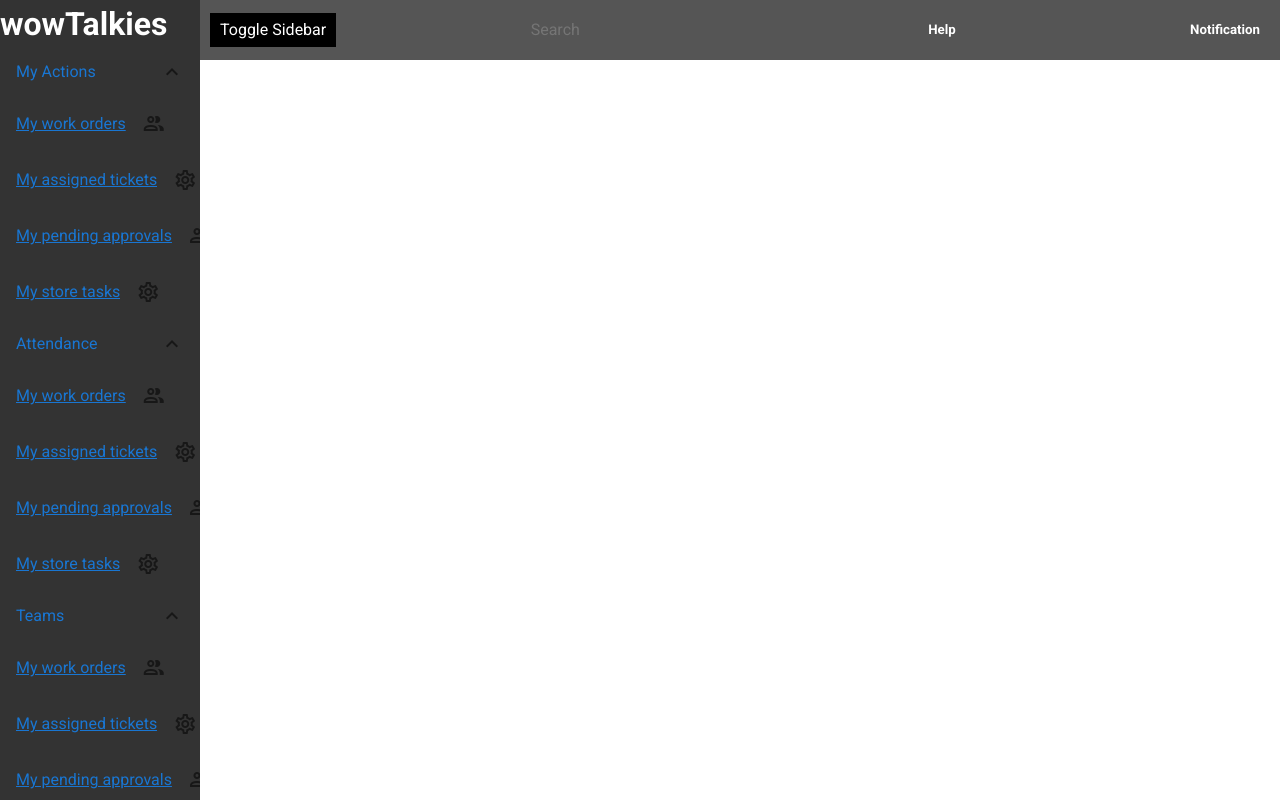
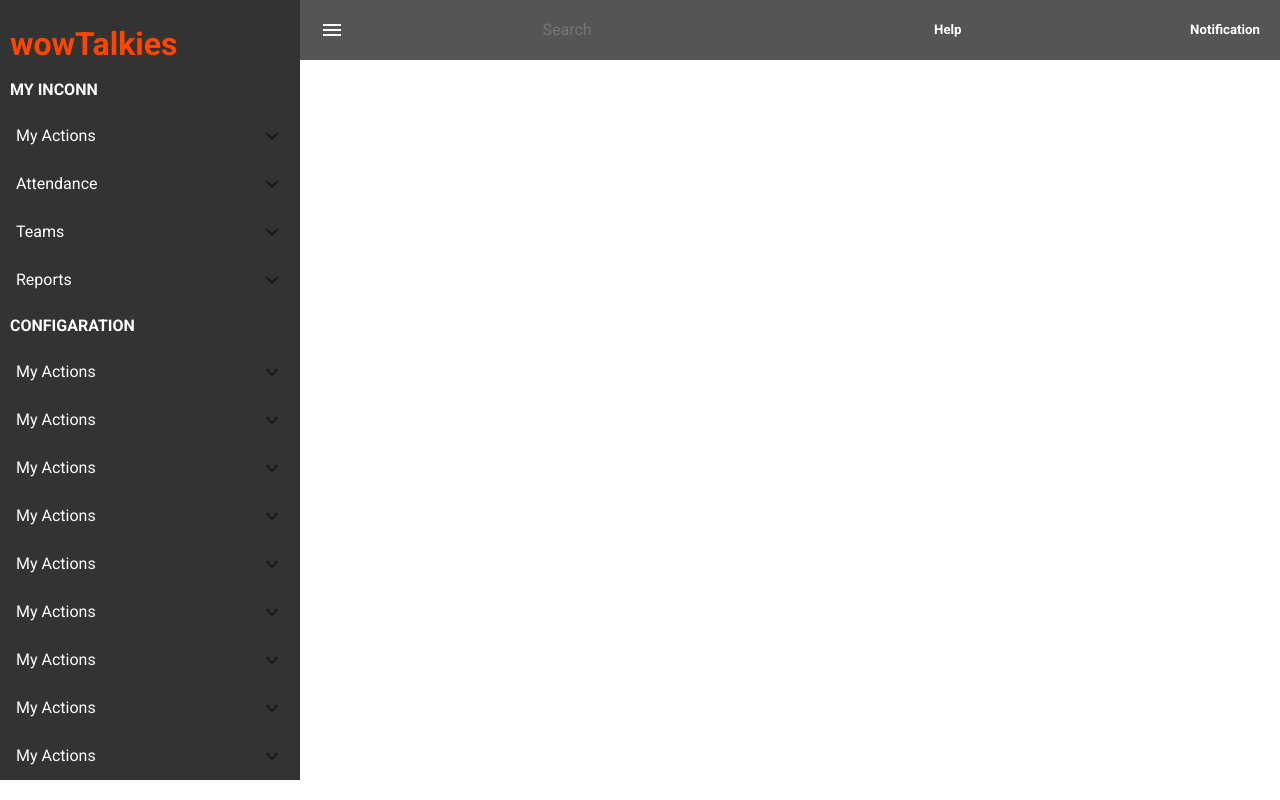
Before and after one commit to sivasethusaravanans/vue, a Vue app: page / in a window 1280 px wide. Shown: the top 800 px of the page. Built offline with nearby package versions, Linux system fonts and the light colour scheme.

Commit message:
4th commit

```diff
--- a/src/App.vue
+++ b/src/App.vue
@@ -1,4 +1,4 @@
-<template>
+<template theme="white">
   <v-app>
     <!-- <NavBar1 />
     <MainContent /> -->
--- a/src/components/sidebar.vue
+++ b/src/components/sidebar.vue
@@ -6,19 +6,109 @@
     <div :class="{ 'sidebar-closed': isSidebarClosed }" class="sidebar">
       <!-- Your sidebar content goes here -->
       <div>
-        <h1>wowTalkies</h1>
+        <h1 class="heading">wowTalkies</h1>
+        <h4 class="ndheading">MY INCONN</h4>
       </div>
       <div>
         <div>
           <div>
-            <v-list-group :value="true">
+            <v-list-group :value="false" class="my-actions-group"     append-icon-color="red">
               <template v-slot:activator>
-                <v-list-item-title>My Actions</v-list-item-title>
+              <v-list-item-title class="custom-list-item"  style="color: white;">My Actions</v-list-item-title>
               </template>
 
               <v-list-item v-for="([title, icon, route], i) in MyActions" :key="i" link>
                 <router-link :to="route">
-                  <v-list-item-title v-text="title"></v-list-item-title>
+                  <v-list-item-title v-text="title" style="color: white;"></v-list-item-title>
+                </router-link>
+                <v-list-item-icon>
+                  <v-icon v-text="icon" style="color: white;"></v-icon>
+                </v-list-item-icon>
+              </v-list-item>
+            </v-list-group>
+
+            <v-list-group :value="false">
+              <template v-slot:activator>
+                <v-list-item-title style="color: white;">Attendance</v-list-item-title>
+              </template>
+
+              <v-list-item v-for="([title, icon, route], i) in MyActions" :key="i" link>
+                <router-link :to="route">
+                  <v-list-item-title v-text="title" style="color: white;"></v-list-item-title>
+                </router-link>
+                <v-list-item-icon>
+                  <v-icon v-text="icon" style="color: white;"></v-icon>
+                </v-list-item-icon>
+              </v-list-item>
+            </v-list-group>
+
+            <v-list-group :value="false">
+              <template v-slot:activator>
+                <v-list-item-title style="color: white;">Teams</v-list-item-title>
+              </template>
+
+              <v-list-item v-for="([title, icon, route], i) in MyActions" :key="i" link>
+                <router-link :to="route">
+                  <v-list-item-title v-text="title" style="color: white;"></v-list-item-title>
+                </router-link>
+                <v-list-item-icon>
+                  <v-icon v-text="icon" style="color: white;"></v-icon>
+                </v-list-item-icon>
+              </v-list-item>
+            </v-list-group>
+
+            <v-list-group :value="false">
+              <template v-slot:activator>
+                <v-list-item-title style="color: white;">Reports</v-list-item-title>
+              </template>
+
+              <v-list-item v-for="([title, icon, route], i) in MyActions" :key="i" link>
+                <router-link :to="route">
+                  <v-list-item-title v-text="title" style="color: white;"></v-list-item-title>
+                </router-link>
+                <v-list-item-icon>
+                  <v-icon v-text="icon" style="color: white;"></v-icon>
+                </v-list-item-icon>
+              </v-list-item>
+            </v-list-group>
+<h4>CONFIGARATION</h4>
+            <v-list-group :value="false">
+              <template v-slot:activator>
+                <v-list-item-title style="color: white;">My Actions</v-list-item-title>
+              </template>
+
+              <v-list-item v-for="([title, icon, route], i) in MyActions" :key="i" link>
+                <router-link :to="route">
+                  <v-list-item-title v-text="title" style="color: white;"></v-list-item-title>
+                </router-link>
+                <v-list-item-icon>
+                  <v-icon v-text="icon" style="color: white;"></v-icon>
+                </v-list-item-icon>
+              </v-list-item>
+            </v-list-group>
+            <v-list-group :value="false">
+              <template v-slot:activator>
+                <v-list-item-title style="color: white;">My Actions</v-list-item-title>
+              </template>
+
+              <v-list-item v-for="([title, icon, route], i) in MyActions" :key="i" link>
+                <router-link :to="route">
+                  <v-list-item-title v-text="title" style="color: white;"></v-list-item-title>
+                </router-link>
+                <v-list-item-icon>
+                  <v-icon v-text="icon" style="color: white;"></v-icon>
+                </v-list-item-icon>
+              </v-list-item>
+            </v-list-group>
+
+            <v-list-group :value="false">
+              <template v-slot:activator>
+                <v-list-item-title style="color: white;">My Actions</v-list-item-title>
+              </template>
+
+              <v-list-item v-for="([title, icon, route], i) in MyActions" :key="i" link>
+                <router-link :to="route">
+                  <v-list-item-title v-text="title" style="color: white;"></v-list-item-title>
                 </router-link>
                 <v-list-item-icon>
                   <v-icon v-text="icon"></v-icon>
@@ -26,14 +116,14 @@
               </v-list-item>
             </v-list-group>
 
-            <v-list-group :value="true">
+            <v-list-group :value="false">
               <template v-slot:activator>
-                <v-list-item-title>Attendance</v-list-item-title>
+                <v-list-item-title style="color: white;">My Actions</v-list-item-title>
               </template>
 
               <v-list-item v-for="([title, icon, route], i) in MyActions" :key="i" link>
                 <router-link :to="route">
-                  <v-list-item-title v-text="title"></v-list-item-title>
+                  <v-list-item-title v-text="title" style="color: white;"></v-list-item-title>
                 </router-link>
                 <v-list-item-icon>
                   <v-icon v-text="icon"></v-icon>
@@ -41,14 +131,14 @@
               </v-list-item>
             </v-list-group>
 
-            <v-list-group :value="true">
+            <v-list-group :value="false">
               <template v-slot:activator>
-                <v-list-item-title>Teams</v-list-item-title>
+                <v-list-item-title style="color: white;">My Actions</v-list-item-title>
               </template>
 
               <v-list-item v-for="([title, icon, route], i) in MyActions" :key="i" link>
                 <router-link :to="route">
-                  <v-list-item-title v-text="title"></v-list-item-title>
+                  <v-list-item-title v-text="title" style="color: white;"></v-list-item-title>
                 </router-link>
                 <v-list-item-icon>
                   <v-icon v-text="icon"></v-icon>
@@ -56,14 +146,14 @@
               </v-list-item>
             </v-list-group>
 
-            <v-list-group :value="true">
+            <v-list-group :value="false">
               <template v-slot:activator>
-                <v-list-item-title>Reports</v-list-item-title>
+                <v-list-item-title style="color: white;">My Actions</v-list-item-title>
               </template>
 
               <v-list-item v-for="([title, icon, route], i) in MyActions" :key="i" link>
                 <router-link :to="route">
-                  <v-list-item-title v-text="title"></v-list-item-title>
+                  <v-list-item-title v-text="title" style="color: white;"></v-list-item-title>
                 </router-link>
                 <v-list-item-icon>
                   <v-icon v-text="icon"></v-icon>
@@ -71,17 +161,47 @@
               </v-list-item>
             </v-list-group>
 
-            <v-list-group :value="true">
+            <v-list-group :value="false">
               <template v-slot:activator>
-                <v-list-item-title>My Actions</v-list-item-title>
+                <v-list-item-title style="color: white;">My Actions</v-list-item-title>
               </template>
 
               <v-list-item v-for="([title, icon, route], i) in MyActions" :key="i" link>
                 <router-link :to="route">
-                  <v-list-item-title v-text="title"></v-list-item-title>
+                  <v-list-item-title v-text="title" style="color: white;"></v-list-item-title>
                 </router-link>
                 <v-list-item-icon>
                   <v-icon v-text="icon"></v-icon>
+                </v-list-item-icon>
+              </v-list-item>
+            </v-list-group>
+
+            <v-list-group :value="false">
+              <template v-slot:activator>
+                <v-list-item-title style="color: white;">My Actions</v-list-item-title>
+              </template>
+
+              <v-list-item v-for="([title, icon, route], i) in MyActions" :key="i" link>
+                <router-link :to="route">
+                  <v-list-item-title v-text="title" style="color: white;"></v-list-item-title>
+                </router-link>
+                <v-list-item-icon>
+                  <v-icon v-text="icon"></v-icon>
+                </v-list-item-icon>
+              </v-list-item>
+            </v-list-group>
+
+            <v-list-group :value="false">
+              <template v-slot:activator>
+                <v-list-item-title style="color: white;">My Actions</v-list-item-title>
+              </template>
+
+              <v-list-item v-for="([title, icon, route], i) in MyActions" :key="i" link>
+                <router-link :to="route">
+                  <v-list-item-title v-text="title" style="color: white;"></v-list-item-title>
+                </router-link>
+                <v-list-item-icon>
+                  <v-icon v-text="icon" style="color: white;"></v-icon>
                 </v-list-item-icon>
               </v-list-item>
             </v-list-group>
@@ -95,7 +215,9 @@
       <!-- Appbar -->
       <div class="appbar">
         <!-- Your appbar content goes here -->
-        <button @click="toggleSidebar">Toggle Sidebar</button>
+        <button @click="toggleSidebar" >
+    <v-icon color="white">mdi-menu</v-icon> <!-- Replace "mdi-menu" with your desired MDI icon -->
+  </button>
 
         <input v-model="searchQuery" placeholder="Search" @input="performSearch" />
 
@@ -109,9 +231,9 @@
     </div>
   </div>
 </template>
-
+<script src="https://cdn.jsdelivr.net/npm/vue@2"></script>
 <script>
-export default {
+ export default {
   name: "YourComponent",
 
   data: () => ({
@@ -221,65 +343,64 @@ export default {
 };
 </script>
 
-<style>
+<style scoped>
 #app {
   display: flex;
 }
 
+.append-icon {
+  color: white !important;
+}
+.v-list-item-title {
+  color: white;
+}
+.my-actions-group{
+icon-color:white;
+  color: white !important;
+}
+/* Customize the active link style */
+.router-link-active {
+  text-decoration: none;
+}
+.ndheading{
+  padding-left: 10px;
+  padding-bottom:10px ;
+}
+.heading {
+  color: orangered;
+  padding-left: 10px;
+  padding-top: 20px;
+}
+.custom-list-item {
+  color: white !important;
+  icon-color: white
+}
+
 .sidebar {
-  width: 200px;
+  width: 300px;
   background-color: #333;
   color: white;
-  display: inline-block; /* Display links in a single line */
-  /* transition: width 0.3s ease, visibility 0.3s ease;  */
-  /* Add transition for visibility */
+  display: inline-block;
 }
-.custom-card {
-  background-color: black;
-  /* Add any other styles you want for the custom card */
+.v-list-group__header__icon--clickable {
+  color: white !important;
+}
+.my-actions-group .v-list-group__header .v-icon {
+  color: white !important;
+}
+
+h4{
+  padding: 10px;
 }
 h5 {
   padding: 20px;
 }
-.black-text {
-  color: black !important;
+h1{
+  padding-left: 10px;
 }
-
-.black-background {
-  background-color: black !important;
-}
-.sidebar router-link {
-  display: block; /* Display links as block-level elements (one below the other) */
-  margin-bottom: 10px; /* Add bottom margin to space out the links */
-  color: white;
-  text-decoration: none;
-  font-weight: bold;
-  height: 100%;
-}
-
-.sidebar router-link:hover {
-  text-decoration: underline; /* Underline the link on hover */
-}
-.sidebar-closed {
-  width: 0;
-  visibility: hidden;
-  overflow: hidden;
-  display: none; /* Hide the sidebar completely */
-}
-
-.main-content {
-  flex: 1;
-  transition: margin-left 0.3s ease; /* Add a transition effect for a smoother animation */
-}
-
-.full-width {
-  margin-left: 0;
-}
-
 .appbar {
   background-color: #555;
   color: white;
-
   justify-content: space-between;
   display: flex;
   align-items: center;
@@ -290,9 +411,8 @@ h5 {
   flex: 1;
 }
 
-/* Add styling for the toggle button */
 .appbar button {
-  background-color: black;
+  background-color: transparent;
   color: white;
   padding: 5px 10px;
   cursor: pointer;
@@ -300,6 +420,42 @@ h5 {
   outline: none;
   margin-left: 10px;
 }
+
+/* Add styling for the toggle button */
+.appbar button:hover {
+  text-decoration: underline;
+}
+
+.main-content {
+  flex: 1;
+  transition: margin-left 0.3s ease;
+}
+
+.full-width {
+  margin-left: 0;
+}
+
+.sidebar router-link {
+  display: block;
+  margin-bottom: 10px;
+  color: white;
+  text-decoration: none;
+  font-weight: bold;
+  height: 100%;
+}
+
+/* Remove underline on hover for router-link */
+.sidebar router-link:hover {
+  text-decoration: none;
+}
+
+.sidebar-closed {
+  width: 0;
+  visibility: hidden;
+  overflow: hidden;
+  display: none;
+}
+
 .mx-auto {
   background-color: black;
   color: black;
--- a/src/main.js
+++ b/src/main.js
@@ -6,6 +6,9 @@ import router from './router';
 Vue.config.productionTip = false;
 
 new Vue({
+  theme:{
+    defaultTheme : "white"
+  },
   vuetify,
   router, // Add this line to use the router
   render: (h) => h(App),
--- a/src/router/index.js
+++ b/src/router/index.js
@@ -1,7 +1,7 @@
 import Vue from "vue";
 import VueRouter from "vue-router";
 
-import Home from "@/components/profile";
+import Home from "@/components/Dashboard";
 // Import other views as needed
 import About from "@/components/profile";
 import Bout from "@/components/profile";
```
Also changed, not shown: src/components/Dashboard.vue (added, +124 -0 lines).
